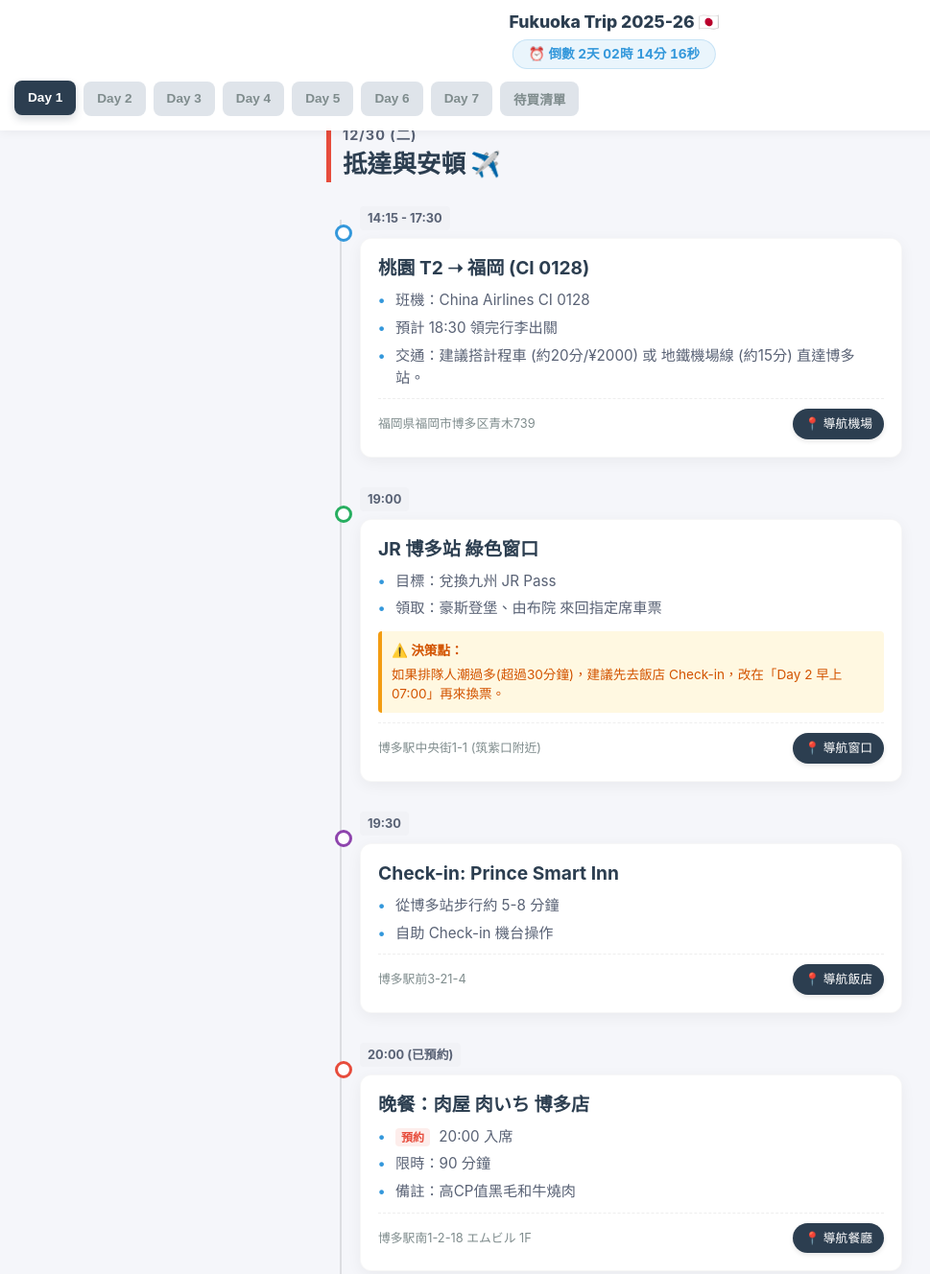
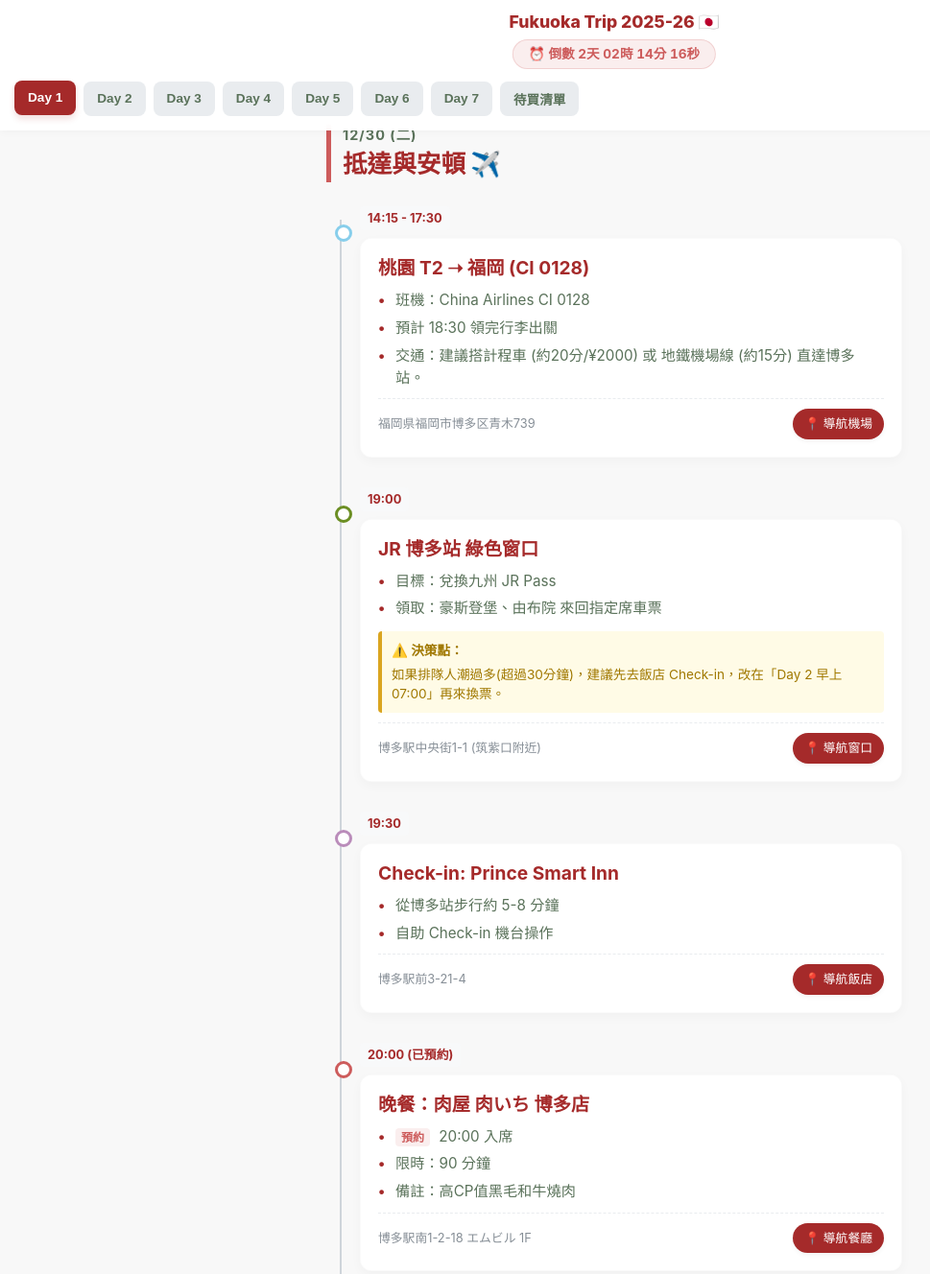
Before and after one commit to andylucc1013/travelProject, a plain HTML site: page index.html in a window 1280 px wide. Shown: the top 1328 px of the page at 96% size, without its empty margins (0-969 px from the left). Drawn offline with Linux system fonts and the light colour scheme.

Commit message:
顏色更新

```diff
--- a/style.css
+++ b/style.css
@@ -1,15 +1,15 @@
 :root {
-    --primary: #2c3e50;
-    --secondary: #596275;
-    --bg-color: #f5f6fa;
+    --primary: #a52a2a; /* Muted Cranberry Red */
+    --secondary: #5a725a; /* Muted Forest Green */
+    --bg-color: #f0f0f0; /* Soft light grey */
     --card-bg: #ffffff;
 
-    --accent-blue: #3498db;
-    --accent-red: #e74c3c;
-    --accent-green: #27ae60;
-    --accent-gold: #f39c12;
+    --accent-blue: #87ceeb; /* Sky Blue (softer icy) */
+    --accent-red: #cd5c5c; /* IndianRed (softer red) */
+    --accent-green: #6b8e23; /* OliveDrab (more earthy green) */
+    --accent-gold: #daa520; /* Goldenrod (softer gold) */
 
-    --nav-bg: rgba(255, 255, 255, 0.98);
+    --nav-bg: rgba(255, 255, 255, 0.95); /* Slightly less opaque */
     --border-radius: 12px;
 }
 
@@ -18,7 +18,7 @@
     margin: 0;
     padding: 0;
     padding-bottom: 120px;
-    background-color: var(--bg-color);
+    background-color: #f8f8f8; /* Softer off-white */
     color: var(--primary);
     line-height: 1.5;
     -webkit-font-smoothing: antialiased;
@@ -31,9 +31,9 @@
     left: 0;
     right: 0;
     background: var(--nav-bg);
-    backdrop-filter: blur(10px);
+    backdrop-filter: blur(8px); /* Slightly less blur */
     z-index: 1000;
-    box-shadow: 0 2px 10px rgba(0,0,0,0.05);
+    box-shadow: 0 2px 8px rgba(0,0,0,0.03); /* Softer shadow */
     padding: 10px 0 5px 0;
 }
 
@@ -49,18 +49,18 @@
 .countdown {
     text-align: center;
     font-size: 0.85rem;
-    color: var(--accent-blue);
+    color: var(--accent-red);
     font-weight: 700;
     margin-bottom: 8px;
-    background: rgba(52, 152, 219, 0.1);
+    background: rgba(205, 92, 92, 0.1); /* Softer red background from accent-red */
     display: inline-block;
     padding: 4px 16px;
     border-radius: 20px;
     left: 50%;
     position: relative;
     transform: translateX(-50%);
-    font-variant-numeric: tabular-nums; /* 防止數字跳動時寬度改變 */
-    border: 1px solid rgba(52, 152, 219, 0.2);
+    font-variant-numeric: tabular-nums;
+    border: 1px solid rgba(205, 92, 92, 0.2); /* Softer red border */
 }
 
 .days-nav {
@@ -79,8 +79,8 @@
     border-radius: 8px;
     font-size: 0.85rem;
     font-weight: 600;
-    background: #dfe4ea;
-    color: #7f8c8d;
+    background: #e9ecef; /* Very light grey */
+    color: var(--secondary);
     border: none;
     transition: all 0.2s ease;
 }
@@ -88,7 +88,7 @@
 .day-tab.active {
     background: var(--primary);
     color: white;
-    box-shadow: 0 4px 8px rgba(44, 62, 80, 0.2);
+    box-shadow: 0 4px 6px rgba(165, 42, 42, 0.15); /* Softer shadow for primary red */
     transform: translateY(-1px);
 }
 
@@ -130,7 +130,7 @@
     bottom: 30px;
     left: 14px;
     width: 2px;
-    background: #dcdde1;
+    background: #ced4da; /* Slightly softer timeline line */
     z-index: 0;
 }
 
@@ -155,23 +155,23 @@
 
 .event.flight:before { border-color: var(--accent-blue); }
 .event.food:before { border-color: var(--accent-red); }
-.event.hotel:before { border-color: #8e44ad; }
-.event.train:before { border-color: #27ae60; }
-.event.shopping:before { border-color: #f39c12; }
+.event.hotel:before { border-color: #ba8cba; } /* Softer purple */
+.event.train:before { border-color: var(--accent-green); }
+.event.shopping:before { border-color: var(--accent-gold); }
 
 .card {
     background: var(--card-bg);
     border-radius: var(--border-radius);
     padding: 18px;
-    box-shadow: 0 4px 15px rgba(0,0,0,0.05);
-    border: 1px solid rgba(0,0,0,0.03);
+    box-shadow: 0 4px 12px rgba(0,0,0,0.03); /* Softer shadow */
+    border: 1px solid rgba(0,0,0,0.02); /* Softer border */
 }
 
 .time-badge {
     font-size: 0.8rem;
     font-weight: 700;
-    color: var(--secondary);
-    background: #f1f2f6;
+    color: var(--primary);
+    background: #f8f9fa;
     padding: 3px 8px;
     border-radius: 4px;
     display: inline-block;
@@ -204,14 +204,14 @@
     content: '•';
     position: absolute;
     left: 0;
-    color: var(--accent-blue);
+    color: var(--primary);
     font-weight: bold;
 }
 
 .address-row {
     margin-top: 10px;
     padding-top: 10px;
-    border-top: 1px dashed #eee;
+    border-top: 1px dashed #e9ecef; /* Softer border */
     display: flex;
     align-items: center;
     justify-content: space-between;
@@ -220,7 +220,7 @@
 
 .address-text {
     font-size: 0.8rem;
-    color: #7f8c8d;
+    color: #868e96; /* Slightly darker grey for better readability */
     flex: 1;
 }
 
@@ -235,18 +235,18 @@
     display: flex;
     align-items: center;
     gap: 4px;
-    box-shadow: 0 2px 5px rgba(0,0,0,0.1);
+    box-shadow: 0 2px 5px rgba(0,0,0,0.05); /* Softer shadow */
 }
 .map-btn:active { transform: scale(0.95); }
 
 .note-box {
-    background: #fff8e1;
+    background: #fffbe6; /* Softer light gold background */
     border-left: 4px solid var(--accent-gold);
     padding: 10px;
     margin-top: 12px;
     border-radius: 4px;
     font-size: 0.85rem;
-    color: #d35400;
+    color: #a07800; /* Softer dark gold text */
 }
 
 .note-box strong { display: block; margin-bottom: 4px; }
@@ -255,11 +255,11 @@
     font-size: 0.75rem;
     padding: 2px 6px;
     border-radius: 4px;
-    background: #ecf0f1;
-    color: #7f8c8d;
+    background: #e9ecef; /* Very light grey */
+    color: #868e96; /* Darker grey for better readability */
     margin-right: 5px;
     font-weight: 600;
 }
-.tag.important { background: rgba(231, 76, 60, 0.1); color: var(--accent-red); }
-.tag.info { background: rgba(52, 152, 219, 0.1); color: var(--accent-blue); }
-.tag.ok { background: rgba(39, 174, 96, 0.1); color: var(--accent-green); }
+.tag.important { background: rgba(205, 92, 92, 0.1); color: var(--accent-red); } /* Softer red */
+.tag.info { background: rgba(135, 206, 235, 0.1); color: var(--accent-blue); } /* Softer blue */
+.tag.ok { background: rgba(107, 142, 35, 0.1); color: var(--accent-green); } /* Softer green */
```
